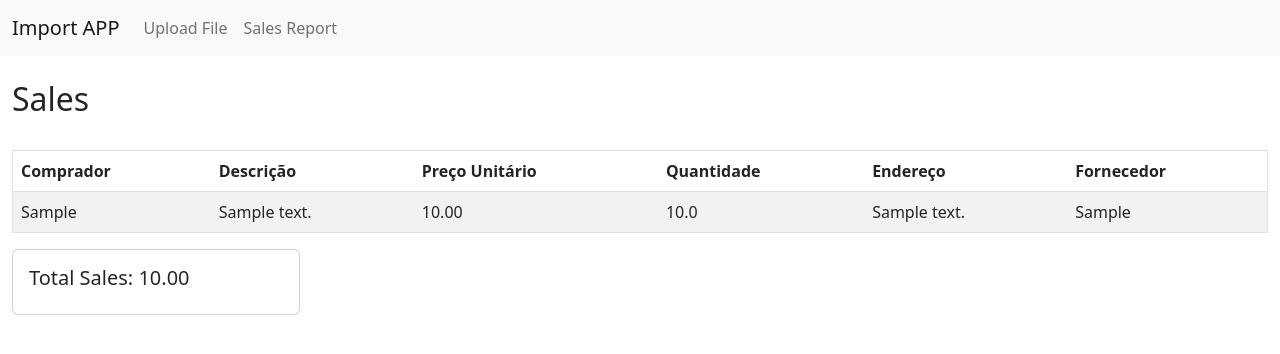
After one commit to julioh1203/import-text-file, a Django app: page /sales/sales_report/ in a window 1280 px wide. The commit adds this page. Shown: the top 354 px of the page. Run offline with Django 4.2, Linux system fonts and the light colour scheme; tables that the repository leaves empty hold one stand-in row (values such as "Sample post").

Commit message:
Added sales_report

```diff
--- a/core/templates/core/includes/menu.html
+++ b/core/templates/core/includes/menu.html
@@ -9,6 +9,9 @@
         <li class="nav-item">
           <a class="nav-link" href="{% url 'sales_import:upload' %}">Upload File</a>
         </li>
+        <li class="nav-item">
+          <a class="nav-link" href="{% url 'sales_import:sales_report' %}">Sales Report</a>
+        </li>
       </ul>
     </div>
   </div>
--- /dev/null
+++ b/sales_import/templates/sales_import/report_all_sales.html
@@ -0,0 +1,17 @@
+{% extends 'core/base.html' %}
+
+{% block body %}
+
+    <h2>Sales</h2>
+
+    <span style="padding: 1px;"></span>
+
+    {{ sales | safe }}
+
+    <div class="card" style="width: 18rem;">
+        <div class="card-body">
+            <h5 class="card-title">Total Sales: {{ total_sales }}</h5>
+        </div>
+    </div>
+
+{% endblock %}
--- a/sales_import/urls.py
+++ b/sales_import/urls.py
@@ -1,9 +1,10 @@
 from django.urls import path
 
-from sales_import.views import upload_file
+from sales_import.views import upload_file, report_all_sales
 
 app_name = 'sales_import'
 
 urlpatterns = [
-    path('upload/', upload_file, name='upload')
+    path('upload/', upload_file, name='upload'),
+    path('sales_report/', report_all_sales, name='sales_report'),
 ]
--- a/sales_import/views.py
+++ b/sales_import/views.py
@@ -48,3 +48,17 @@ def upload_file(request):
     else:
         form = FileImportForm()
         return render(request, 'sales_import/upload.html', {'form': form})
+
+
+def report_all_sales(request):
+    sales_qs = Sale.objects.all().values('buyer', 'description', 'unit_price', 'amount', 'address', 'supplier')
+
+    table_columns = ['Comprador', 'Descrição', 'Preço Unitário', 'Quantidade', 'Endereço', 'Fornecedor']
+    pd.set_option('colheader_justify', 'left')
+    df = pd.DataFrame.from_records(sales_qs)
+    df.columns = table_columns
+
+    total_sales = df['Preço Unitário'].sum()
+
+    sales = df.to_html(index=False, classes="table table-striped", border=None)
+    return render(request, 'sales_import/report_all_sales.html', {'sales': sales, 'total_sales': total_sales})
```
Also changed, not shown: sales_import/tests/test_file_upload.py (+1 -1 lines), sales_import/tests/test_sales_report.py (added, +21 -0 lines).
